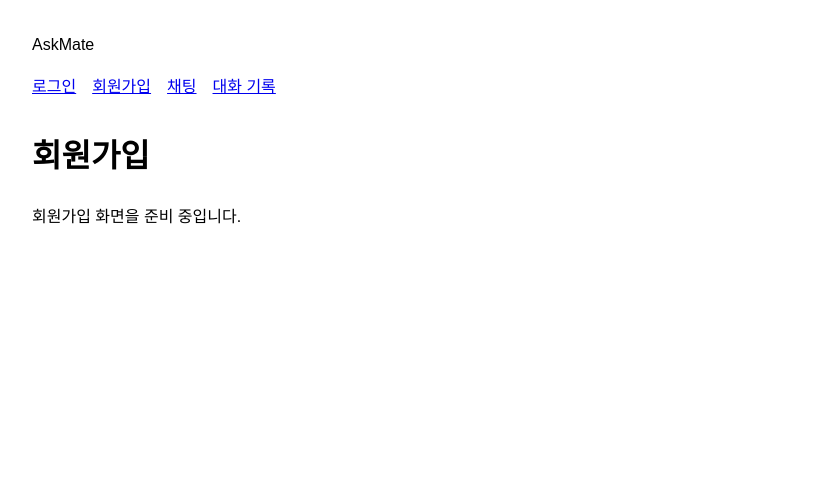
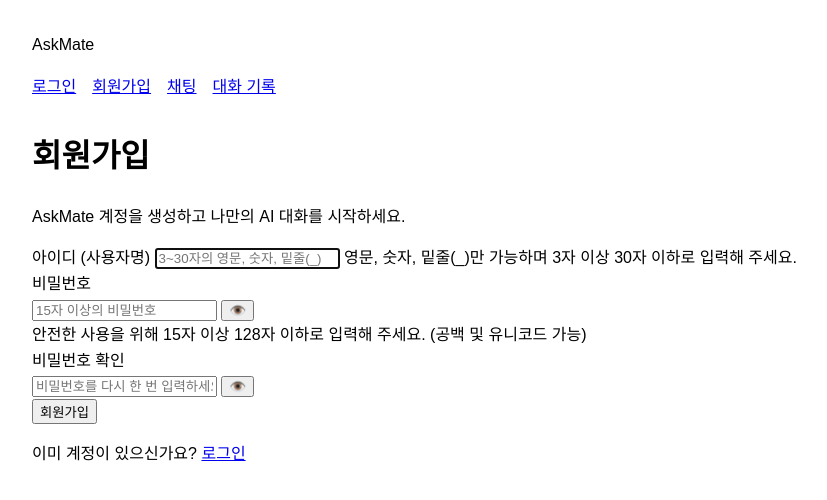
Before and after one commit to seven2762/Codyssey-TermProject, a FastAPI app: page /signup in a window 1280 px wide. Shown: the top 500 px of the page, without its empty margins (208-1035 px from the left). Run offline with FastAPI, Linux system fonts and the light colour scheme; parts of the project's set-up code (start-up, migrations or seed data) failed here and were passed over.

Commit message:
feat: 회원가입 화면 템플릿(signup.html) 및 전용 스크립트(signup.js) 추가

```diff
--- a/backend/app/templates/signup.html
+++ b/backend/app/templates/signup.html
@@ -1,6 +1,84 @@
 {% extends "base.html" %}
 {% block title %}회원가입{% endblock %}
 {% block content %}
-<h1>회원가입</h1>
-<p>회원가입 화면을 준비 중입니다.</p>
+<div class="auth-container">
+    <div class="auth-card">
+        <div class="auth-header">
+            <h1 class="auth-title">회원가입</h1>
+            <p class="auth-subtitle">AskMate 계정을 생성하고 나만의 AI 대화를 시작하세요.</p>
+        </div>
+
+        <div id="signupAlert" class="alert" style="display: none;" role="alert"></div>
+
+        <form id="signupForm" class="auth-form" novalidate>
+            <div class="form-group">
+                <label for="signupUsername" class="form-label">아이디 (사용자명)</label>
+                <input
+                    type="text"
+                    id="signupUsername"
+                    name="username"
+                    class="form-input"
+                    placeholder="3~30자의 영문, 숫자, 밑줄(_)"
+                    autocomplete="username"
+                    required
+                    autofocus
+                >
+                <span class="form-hint">영문, 숫자, 밑줄(_)만 가능하며 3자 이상 30자 이하로 입력해 주세요.</span>
+            </div>
+
+            <div class="form-group">
+                <label for="signupPassword" class="form-label">비밀번호</label>
+                <div class="password-input-wrapper">
+                    <input
+                        type="password"
+                        id="signupPassword"
+                        name="password"
+                        class="form-input"
+                        placeholder="15자 이상의 비밀번호"
+                        autocomplete="new-password"
+                        required
+                    >
+                    <button type="button" class="btn-icon toggle-password" data-target="signupPassword" title="비밀번호 표시/숨김" aria-label="비밀번호 표시 토글">
+                        👁️
+                    </button>
+                </div>
+                <span class="form-hint">안전한 사용을 위해 15자 이상 128자 이하로 입력해 주세요. (공백 및 유니코드 가능)</span>
+            </div>
+
+            <div class="form-group">
+                <label for="signupPasswordConfirm" class="form-label">비밀번호 확인</label>
+                <div class="password-input-wrapper">
+                    <input
+                        type="password"
+                        id="signupPasswordConfirm"
+                        name="password_confirm"
+                        class="form-input"
+                        placeholder="비밀번호를 다시 한 번 입력하세요"
+                        autocomplete="new-password"
+                        required
+                    >
+                    <button type="button" class="btn-icon toggle-password" data-target="signupPasswordConfirm" title="비밀번호 표시/숨김" aria-label="비밀번호 표시 토글">
+                        👁️
+                    </button>
+                </div>
+                <span id="passwordMatchHint" class="form-hint"></span>
+            </div>
+
+            <div class="form-actions">
+                <button type="submit" id="signupSubmitBtn" class="btn btn-primary btn-block">
+                    <span class="btn-text">회원가입</span>
+                    <span class="btn-spinner" style="display: none;">가입 처리 중...</span>
+                </button>
+            </div>
+        </form>
+
+        <div class="auth-footer">
+            <p>이미 계정이 있으신가요? <a href="{{ url_for('login_page') }}" class="link-primary">로그인</a></p>
+        </div>
+    </div>
+</div>
 {% endblock %}
+
+{% block scripts %}
+<script src="{{ url_for('static', path='/js/signup.js') }}" defer></script>
+{% endblock %}
```
Also changed, not shown: backend/app/static/js/signup.js (added, +108 -0 lines).
